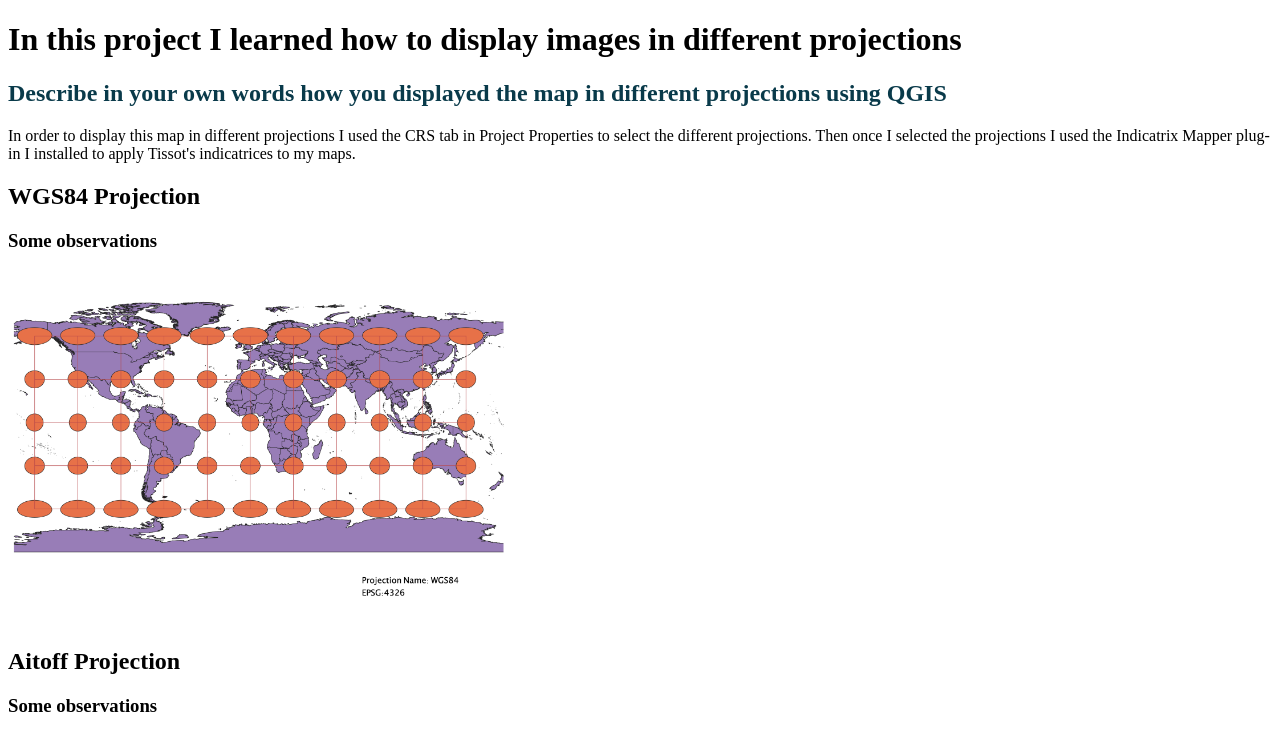
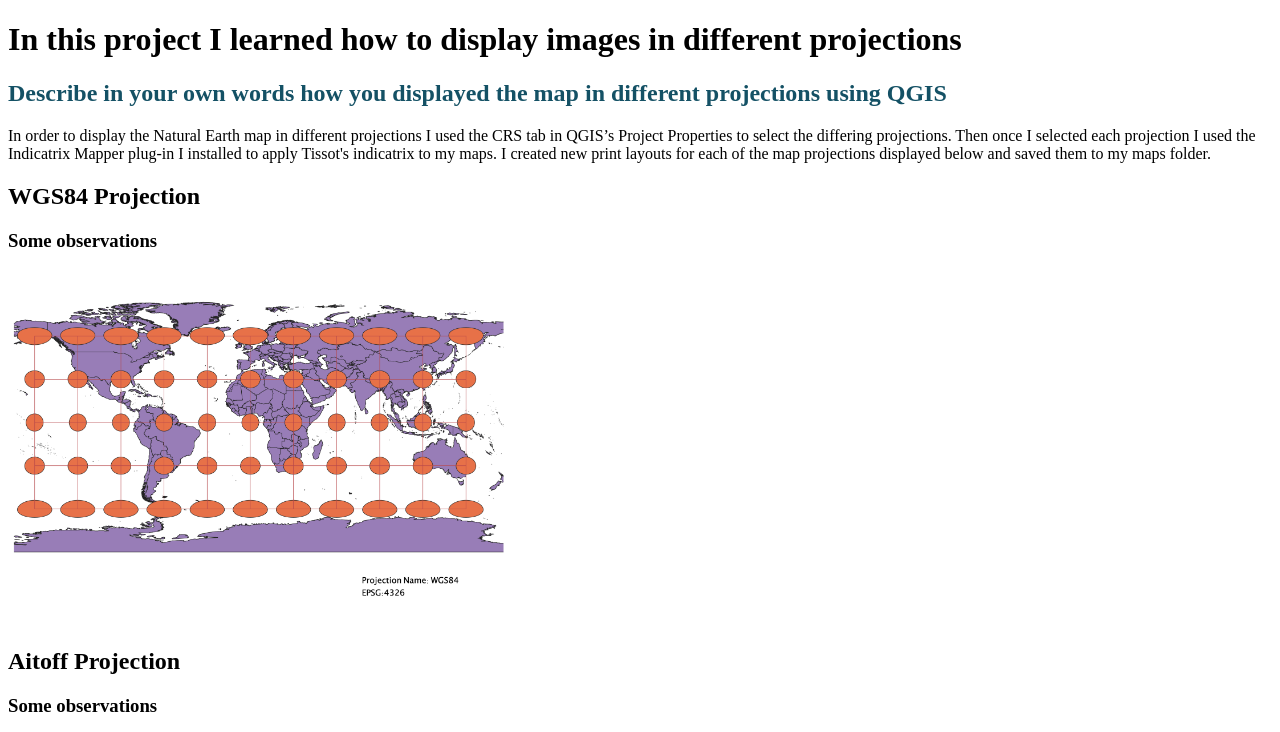
Before and after one commit to tkylie32/geog370projections, a plain HTML site: page Worldprojections/Worldprojections/worldprojections.html in a window 1280 px wide. Shown: the top 732 px of the page. Drawn offline with Linux system fonts and the light colour scheme; files whose address does not match are found by name.

Commit message:
Update worldprojections.html

```diff
--- a/Worldprojections/Worldprojections/worldprojections.html
+++ b/Worldprojections/Worldprojections/worldprojections.html
@@ -8,8 +8,8 @@
 <body>
     <h1>In this project I learned how to display images in different projections</h1>
 
-    <h2 style="color:rgb(9, 58, 74)">Describe in your own words how you displayed the map in different projections using QGIS</h2>
-    <p>In order to display this map in different projections I used the CRS tab in Project Properties to select the different projections. Then once I selected the projections I used the Indicatrix Mapper plug-in I installed to apply Tissot's indicatrices to my maps.</p>
+    <h2 style="color:rgb(20, 81, 101)">Describe in your own words how you displayed the map in different projections using QGIS</h2>
+    <p>In order to display the Natural Earth map in different projections I used the CRS tab in QGIS’s Project Properties to select the differing projections. Then once I selected each projection I used the Indicatrix Mapper plug-in I installed to apply Tissot's indicatrix to my maps. I created new print layouts for each of the map projections displayed below and saved them to my maps folder. </p>
 
     <h2>WGS84 Projection</h2>
     <h3>Some observations</h3>
```
